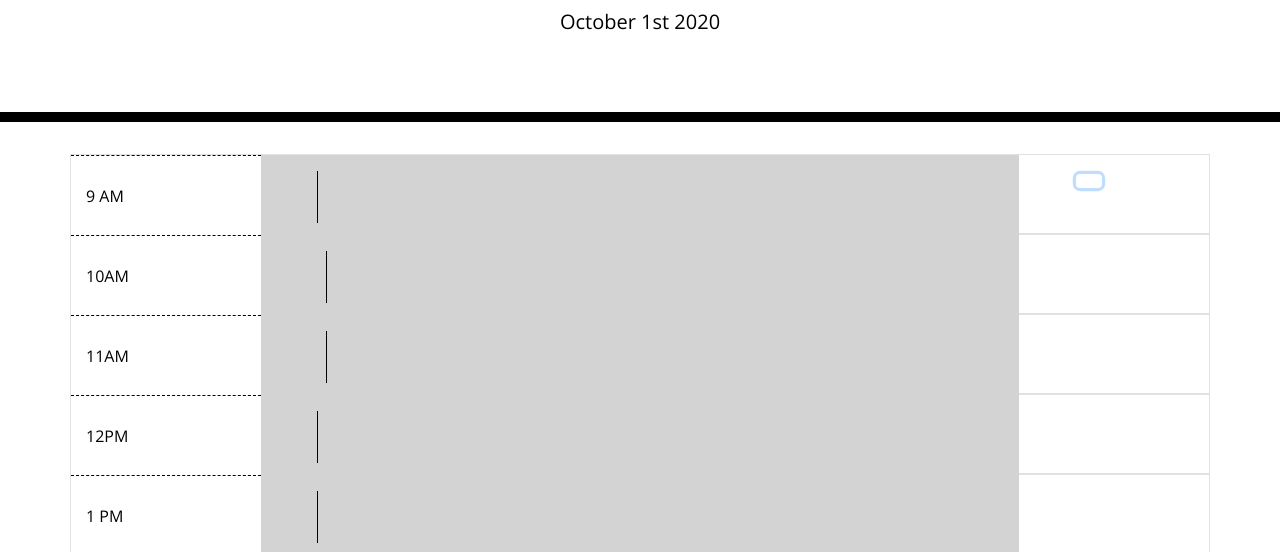
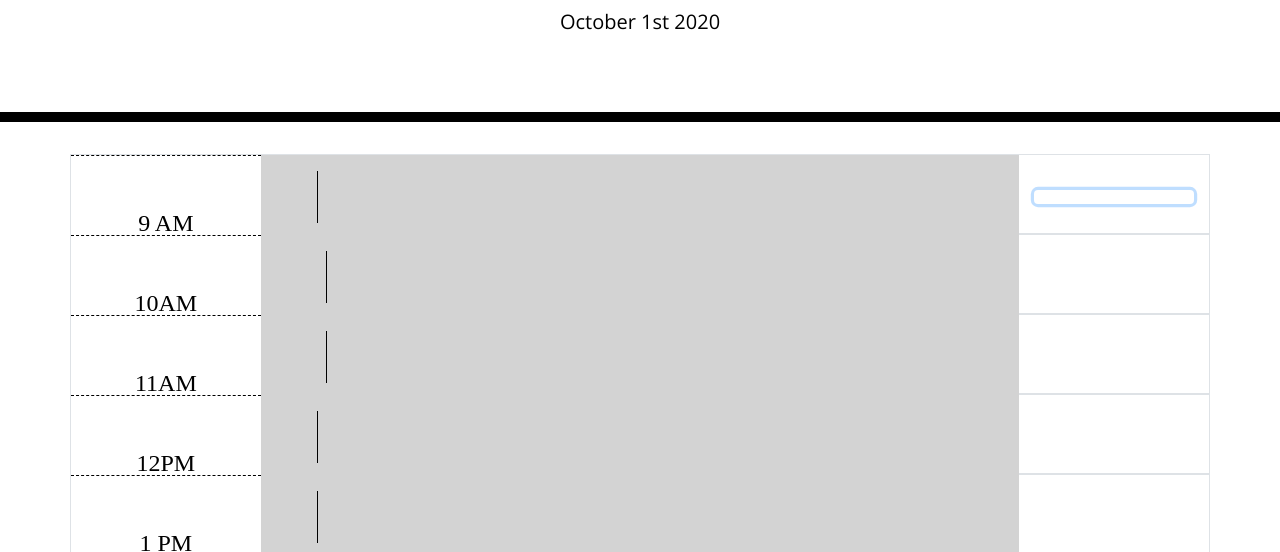
Before and after one commit to jgrossh2/work-scheduler, a plain HTML site: page index.html in a window 1280 px wide. Both pictures are taken after a click on the button 1088 px from the left and 363 px from the top of the page. Shown: the part 182-734 px from the top of the page. Drawn offline with nearby package versions, Linux system fonts and the light colour scheme; a web font is replaced by a local one.

Commit message:
save values

```diff
--- a/super-disco/Develop/css/style.css
+++ b/super-disco/Develop/css/style.css
@@ -74,8 +74,15 @@ textarea{
   background-color: lightgray;
 }
 .current {
-  background-color: green;
+  background-color: lightgreen;
 }
 .future {
-  background-color: blue;
+  background-color: lightblue;
 }
+.hour {
+  font: 24px bold;
+  text-align: center;
+}
+.btn {
+  width: 100%;
+}
--- a/super-disco/Develop/js/script.js
+++ b/super-disco/Develop/js/script.js
@@ -9,10 +9,9 @@ currentDayEl.textContent = displayDay;
 //save entered comment
 $("#save-input").on("click", function() {
     event.preventDefault();
-    var taskInput = $("#toDo")
-        .val()
-        .trim();
-localStorage.setItem("toDo", taskInput);
+    var taskInput = $(".text")
+        .val();
+localStorage.setItem("input", taskInput);
 });
 //set current time to compare to scheduled time
 var compareTime = moment().hours();  // give us the current hour in military format
```
